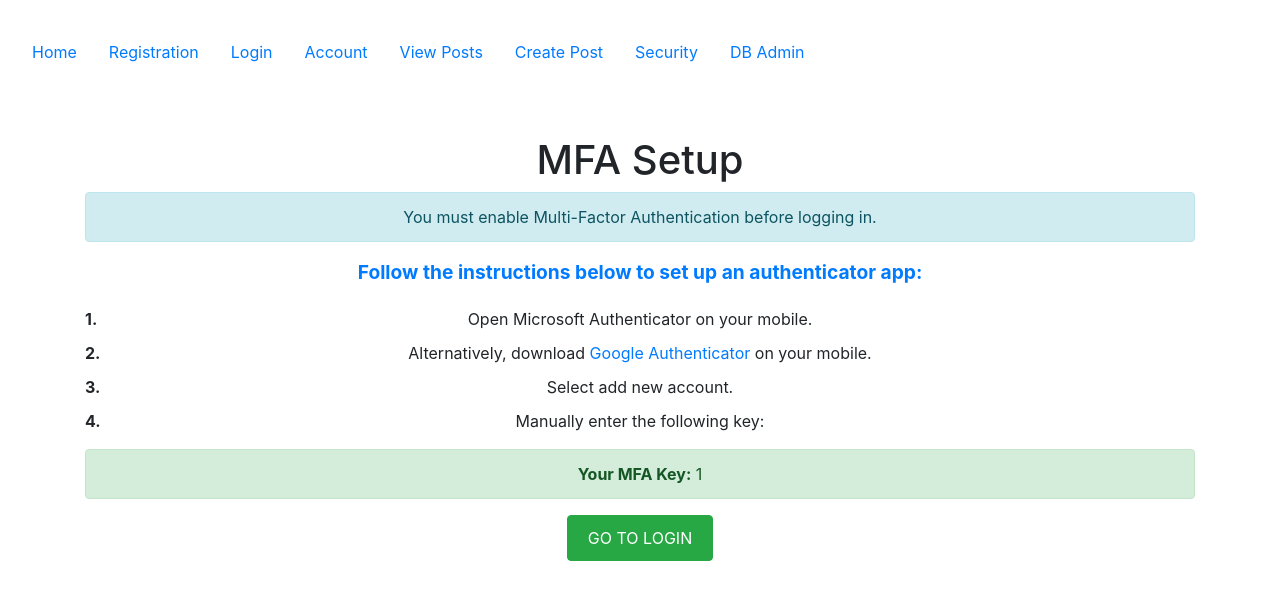
After one commit to saudNA9/csc2031blog, a Flask app: page /mfa_setup/1 in a window 1280 px wide. The commit adds this page. Shown: the top 600 px of the page. Run offline with Flask 3, Linux system fonts and the light colour scheme; some libraries are stand-ins or nearby versions.

Commit message:
Completed part 1 of exercise 11

```diff
--- a/accounts/views.py
+++ b/accounts/views.py
@@ -3,6 +3,12 @@ from accounts.forms import RegistrationForm, LoginForm
 from config import User, db
 from flask import session
 from config import limiter
+import pyotp  # Add pyotp to generate and verify MFA pins
+import logging  # For debugging logs
+import secrets  # Add back the secrets import to generate tokens
+
+# Initialize the logger
+logging.basicConfig(level=logging.INFO)
 
 accounts_bp = Blueprint('accounts', __name__, template_folder='templates')
 
@@ -12,18 +18,20 @@ def registration():
     form = RegistrationForm()
 
     if form.validate_on_submit():
-
         if User.query.filter_by(email=form.email.data).first():
             flash('Email already exists', category="danger")
             return render_template('accounts/registration.html', form=form)
 
-        mfa_key = secrets.token_hex(16)  # Generate a random MFA key for the user
+        # Use pyotp to generate a proper TOTP-compatible MFA key
+        mfa_key = pyotp.random_base32()  # Generate a random base32 key for TOTP
+
         new_user = User(email=form.email.data,
                         firstname=form.firstname.data,
                         lastname=form.lastname.data,
                         phone=form.phone.data,
                         password=form.password.data,
-                        mfa_key=mfa_key)
+                        mfa_key=mfa_key,
+                        mfa_enabled=False)  # Initially MFA is not enabled
 
         db.session.add(new_user)
         db.session.commit()
@@ -31,11 +39,19 @@ def registration():
         flash('Account Created. You must set up MFA before logging in.', category='success')
         return redirect(url_for('accounts.mfa_setup', mfa_key=mfa_key))  # Redirect to MFA setup page
 
-
     return render_template('accounts/registration.html', form=form)
 
-# Apply a rate limit of 3 per minute for testing (or adjust to 20 per minute later)
 
+# Function to verify MFA PIN using pyotp
+def verify_mfa_pin(mfa_key, mfa_pin):
+    totp = pyotp.TOTP(mfa_key)
+    expected_pin = totp.now()  # Get the current MFA PIN
+    logging.info(f"Expected MFA PIN for {mfa_key}: {expected_pin}")  # Log the expected MFA PIN
+    valid = totp.verify(mfa_pin)
+    logging.info(f"Verifying MFA PIN: {mfa_pin}, Result: {valid}")
+    return valid
+
+# Apply a rate limit of 20 per minute
 @accounts_bp.route('/login', methods=['GET', 'POST'])
 @limiter.limit("20 per minute")
 def login():
@@ -51,35 +67,41 @@ def login():
         # Query for user by email
         user = User.query.filter_by(email=form.email.data).first()
 
-        # Check if the user exists and the password is correct
-        if not user or not user.verify_password(form.password.data):
-            session['failed_attempts'] += 1  # Increment failed attempts
-            remaining_attempts = 3 - session['failed_attempts']
-            if session['failed_attempts'] >= 3:
-                flash('Your account is locked due to too many invalid login attempts.', 'danger')
-            else:
-                flash(f'Invalid email or password. You have {remaining_attempts} attempt(s) remaining.', 'danger')
+        # Check if user exists, password matches, and MFA PIN matches
+        if not user:
+            flash('Login failed: Invalid email.', 'danger')
+            session['failed_attempts'] += 1
             return redirect(url_for('accounts.login'))
 
-        # Check if MFA is enabled and redirect to MFA setup if not enabled
-        if not user.mfa_enabled:
-            flash('Please set up MFA before logging in.', 'danger')
-            return redirect(url_for('accounts.mfa_setup', mfa_key=user.mfa_key))
-
-        # Add logic for checking the MFA PIN (example: form.mfa_pin.data)
-        mfa_pin = form.mfa_pin.data  # Assuming you add an mfa_pin field to your form
-        if not verify_mfa_pin(user.mfa_key, mfa_pin):  # Custom function to verify MFA PIN
-            flash('Invalid MFA PIN. Please try again.', 'danger')
+        if not user.verify_password(form.password.data):
+            flash('Login failed: Incorrect password.', 'danger')
+            session['failed_attempts'] += 1
             return redirect(url_for('accounts.login'))
 
-        # If login is successful, reset failed attempts, mark MFA as enabled, and redirect
+        # Check if MFA is enabled and verify MFA PIN if it is
+        if user.mfa_enabled:
+            mfa_pin = form.mfa_pin.data  # Assuming you added an mfa_pin field to your form
+            if not verify_mfa_pin(user.mfa_key, mfa_pin):
+                flash('Login failed: Invalid MFA PIN.', 'danger')
+                session['failed_attempts'] += 1
+                return redirect(url_for('accounts.login'))
+
+        # If all checks pass, reset failed attempts and allow login
         session['failed_attempts'] = 0
+
+        # If MFA was not previously enabled, set it now
         if not user.mfa_enabled:
             user.mfa_enabled = True
-            db.session.commit()  # Save the change to the database
+            db.session.commit()
 
+        # Successful login message and redirect to the posts page
         flash('Login successful', 'success')
-        return redirect(url_for('posts.posts'))  # Assuming 'posts.posts' is the page to view posts
+        return redirect(url_for('posts.posts'))
+
+    # Render login form with lockout message if account is locked
+    if is_locked:
+        flash('Your account is locked due to too many invalid login attempts.', 'danger')
+        return redirect(url_for('accounts.unlock_account'))
 
     return render_template('accounts/login.html', form=form, is_locked=is_locked)
 
@@ -92,7 +114,8 @@ def unlock_account():
 
 @accounts_bp.route('/mfa_setup/<mfa_key>')
 def mfa_setup(mfa_key):
-    return render_template('mfa/setup.html', mfa_key=mfa_key)
+    return render_template('accounts/mfa_setup.html', mfa_key=mfa_key)
+
 
 @accounts_bp.route('/account')
 def account():
--- a/templates/accounts/login.html
+++ b/templates/accounts/login.html
@@ -36,6 +36,12 @@
                             {{ form.password(class="form-control") }}
                         </div>
 
+                        <!-- Add MFA PIN Field -->
+                        <div class="form-group">
+                            {{ form.mfa_pin.label }}<span style="color: red">*</span>
+                            {{ form.mfa_pin(class="form-control") }}  <!-- MFA PIN input -->
+                        </div>
+
                         <!-- reCAPTCHA Field -->
                         <div class="form-group">
                             {{ form.recaptcha() }}  <!-- Render the reCAPTCHA -->
--- /dev/null
+++ b/templates/accounts/mfa_setup.html
@@ -0,0 +1,88 @@
+{% extends "base.html" %}
+
+{% block content %}
+<div class="container">
+    <h1>MFA Setup</h1>
+    <div class="alert alert-info">
+        You must enable Multi-Factor Authentication before logging in.
+    </div>
+
+    <!-- Special text styling to differentiate it -->
+    <p class="instructions">Follow the instructions below to set up an authenticator app:</p>
+
+    <ol class="numbered-list"> <!-- Ordered list for numbers aligned to the far left -->
+        <li>Open Microsoft Authenticator on your mobile.</li>
+        <li>Alternatively, download <a href="https://play.google.com/store/apps/details?id=com.google.android.apps.authenticator2" target="_blank">Google Authenticator</a> on your mobile.</li>
+        <li>Select add new account.</li>
+        <li>Manually enter the following key:</li>
+    </ol>
+
+    <div class="alert alert-success">
+        <strong>Your MFA Key:</strong> {{ mfa_key }}
+    </div>
+
+    <!-- Part 2: QR Code display for easier setup -->
+    {% if mfa_qr_uri %}
+    <div class="text-center">
+        <p>Or scan this QR code:</p>
+        <img src="{{ mfa_qr_uri }}" alt="MFA QR Code" class="mfa-qr-code"/>
+    </div>
+    {% endif %}
+
+    <!-- Login button instead of a link -->
+    <div class="text-center">
+        <a href="{{ url_for('accounts.login') }}" class="btn btn-success">Go to Login</a>
+    </div>
+</div>
+
+<!-- Custom styling for list, QR code, and button -->
+<style>
+    .instructions {
+        font-weight: bold;  /* Make it bold to stand out */
+        color: #007bff;  /* Change the color to blue to differentiate it */
+        text-align: center;
+        font-size: 1.2rem;  /* Slightly larger font size */
+        margin-bottom: 20px;
+    }
+
+    .numbered-list {
+        padding-left: 0;
+        list-style-type: none;
+        counter-reset: list-counter;
+        text-align: left; /* Text alignment remains as is */
+    }
+
+    .numbered-list li {
+        counter-increment: list-counter;
+        position: relative;
+        margin-bottom: 10px;
+        text-align: center; /* Keep text centered */
+    }
+
+    .numbered-list li::before {
+        content: counter(list-counter) ".";
+        position: absolute;
+        left: 0;  /* Keep numbers aligned to the far left */
+        font-weight: bold; /* Make numbers bold */
+    }
+
+    .mfa-qr-code {
+        margin-top: 20px;
+        max-width: 200px; /* Ensure the QR code isn't too large */
+        height: auto;
+    }
+
+    .btn-success {
+        background-color: #28a745;
+        border-color: #28a745;
+        padding: 10px 20px;
+        text-transform: uppercase;
+        font-size: 16px;
+    }
+
+    .btn-success:hover {
+        background-color: #218838;
+        border-color: #1e7e34;
+    }
+</style>
+{% endblock %}
```
Also changed, not shown: accounts/forms.py (+9 -0 lines), config.py (+19 -6 lines), instance/csc2031blog.db.
